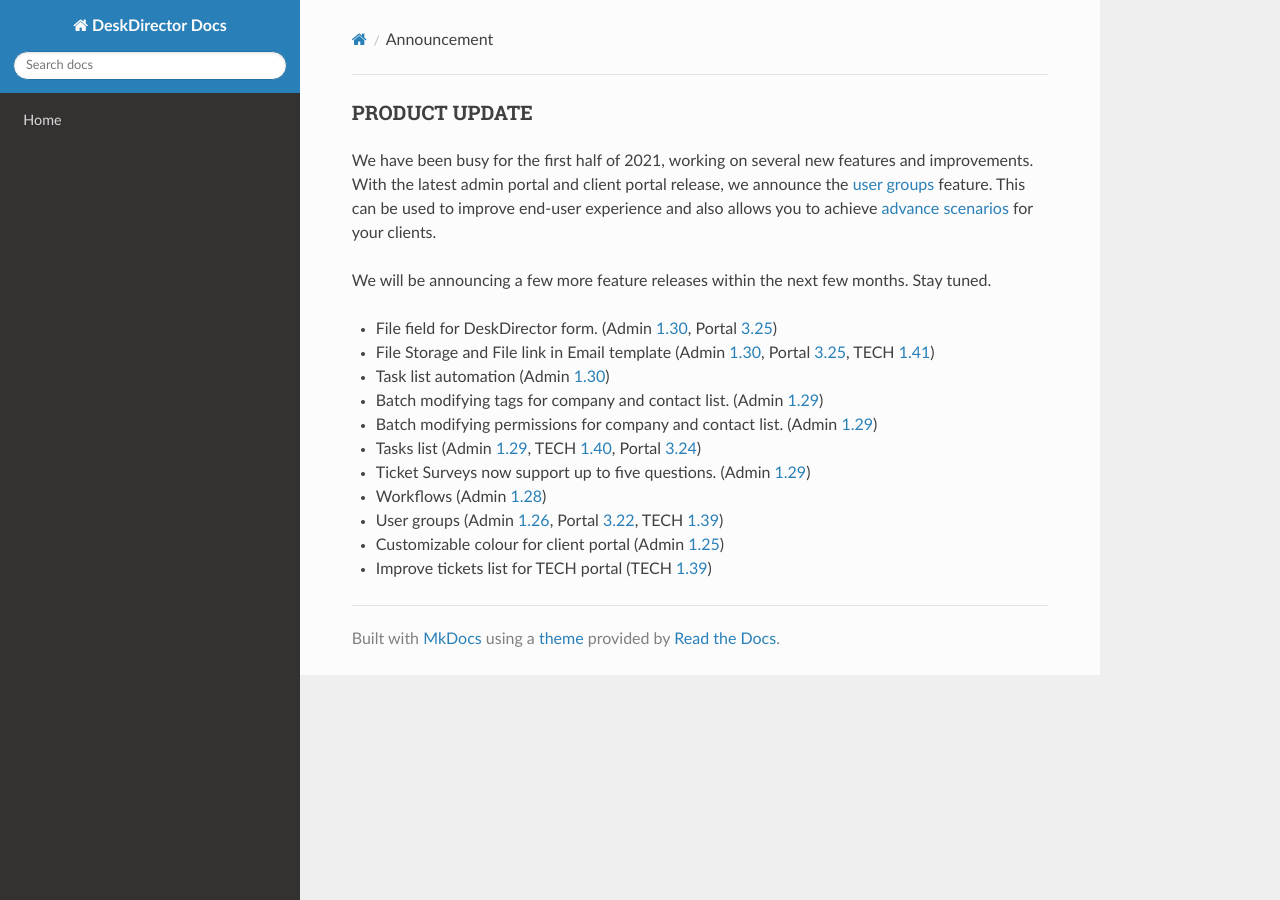
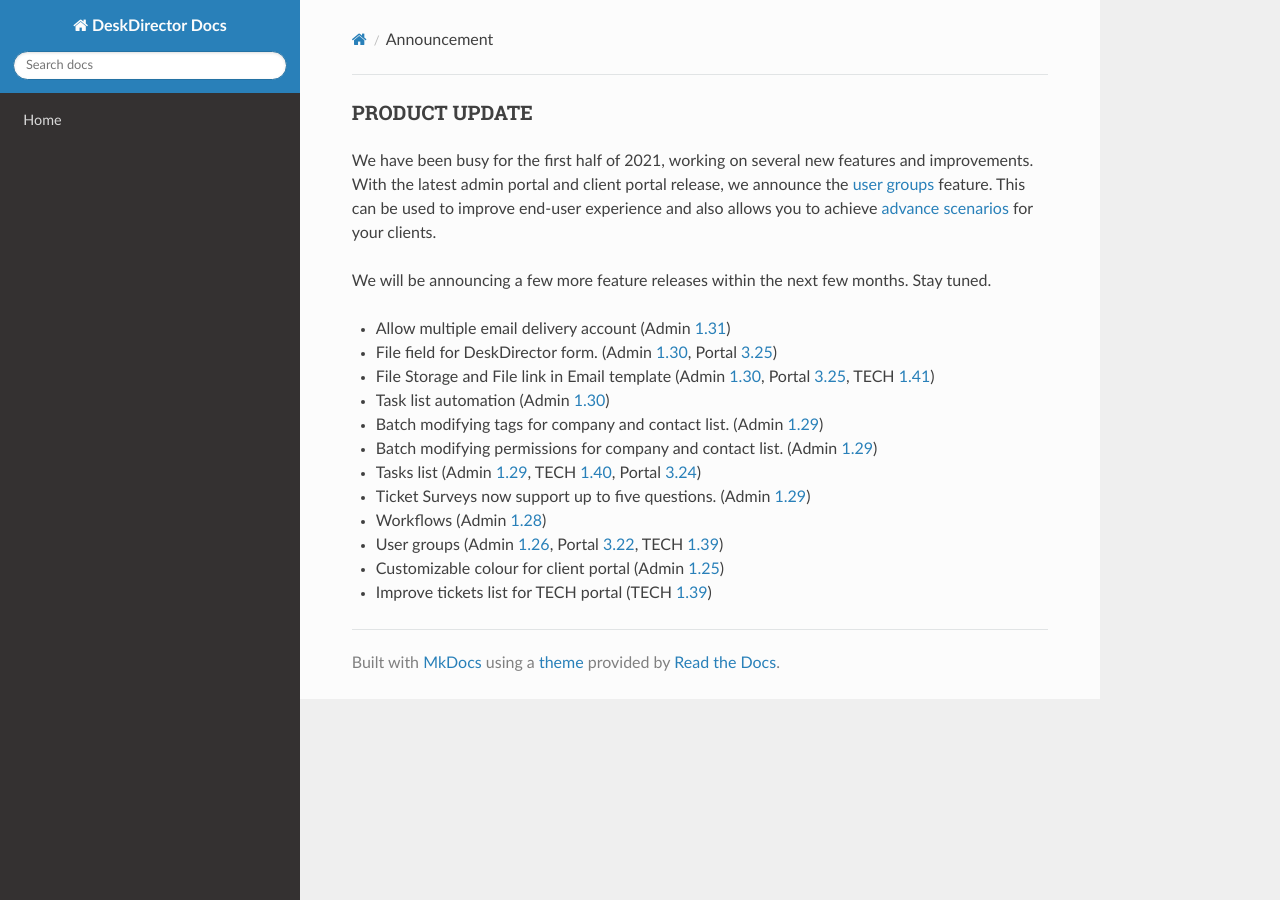
Before and after one commit to DeskDirector/docs, an MkDocs documentation site: the page built from docs/_contents/admin/home/announcement.md, in a window 1280 px wide. Built offline with MkDocs 1.6.1, drawn with Linux system fonts in a browser that asks for light colours; nearby versions of some CDN libraries; old or Windows-style settings are respelled for this version of MkDocs.

Commit message:
Update announcement.md

```diff
--- a/docs/_contents/admin/home/announcement.md
+++ b/docs/_contents/admin/home/announcement.md
@@ -4,6 +4,7 @@ We have been busy for the first half of 2021, working on several new features an
 
 We will be announcing a few more feature releases within the next few months. Stay tuned.
 
+* Allow multiple email delivery account (Admin [1.31](/configs/release-notes/admin/v1.31.1))
 * File field for DeskDirector form. (Admin [1.30](/configs/release-notes/admin/v1.30.1), Portal [3.25](/configs/release-notes/portal/v3.25))
 * File Storage and File link in Email template (Admin [1.30](/configs/release-notes/admin/v1.30.1), Portal [3.25](/configs/release-notes/portal/v3.25), TECH [1.41](/configs/release-notes/tech/v1.41))
 * Task list automation (Admin [1.30](/configs/release-notes/admin/v1.30.1))
```
